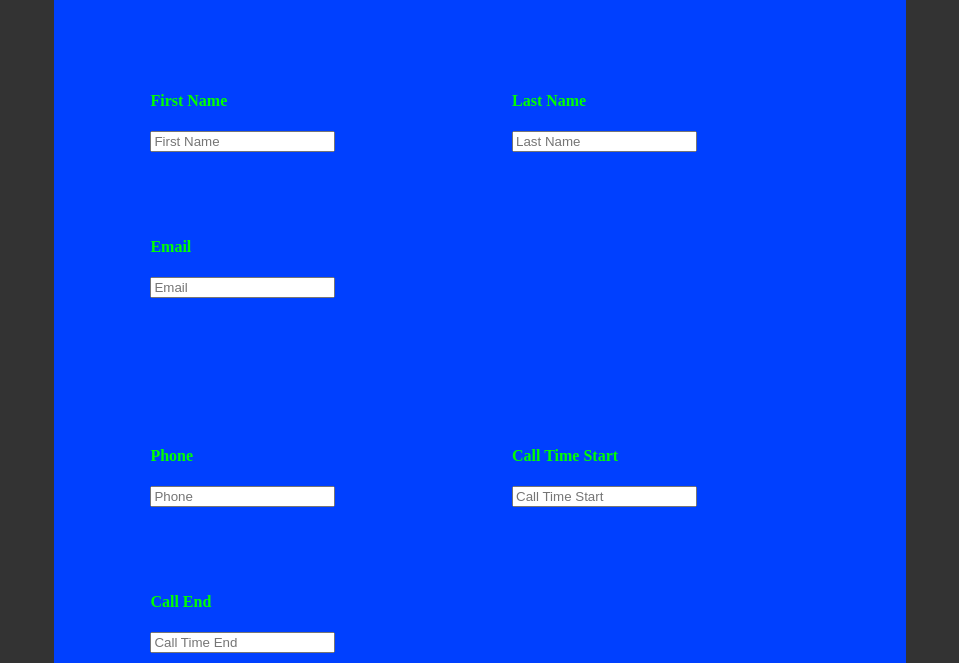
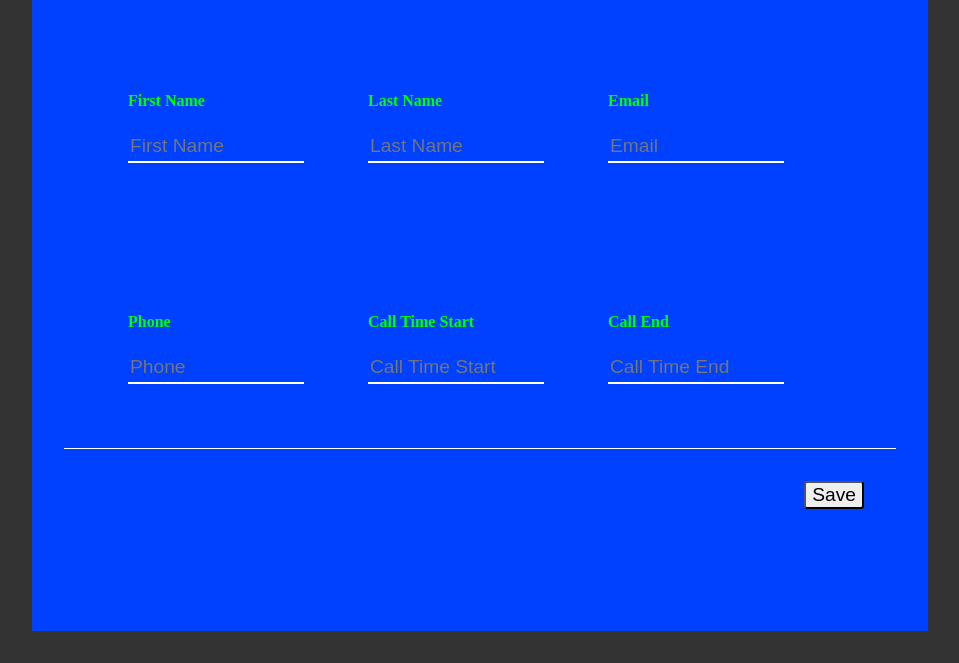
Before and after one commit to C1rcuit-Br3aker/05-Form-Modal, a website: page public/index.html in a window 1280 px wide. Shown: the part 137-800 px from the top of the page, without its empty margins (160-1119 px from the left). Drawn offline with nearby package versions, Linux system fonts and the light colour scheme; files that its build step writes are made by us from their sources.

Commit message:
input box border adjust save button

```diff
--- a/public/index.html
+++ b/public/index.html
@@ -15,6 +15,7 @@
 
       </div>
 
+        <div class="card-field">
           <div class="card-field-top">
 
             <div class="form-field-label">
@@ -24,7 +25,7 @@
 
 
               <div class="form-field-input">
-            <input class="form-field-input-first-name" placeholder="First Name">
+              <input class="form-field-input-text" placeholder="First Name">
               </div>
             </div>
 
@@ -35,7 +36,7 @@
 
                 <div class="form-field-input">
 
-              <input class="form-field-input-last-name" placeholder="Last Name">
+                <input class="form-field-input-text" placeholder="Last Name">
 
                 </div>
               </div>
@@ -46,7 +47,7 @@
                 </h4>
 
                 <div class="form-field-input">
-              <input class="form-field-input-email" placeholder="Email">
+                <input class="form-field-input-text" placeholder="Email">
 
                 </div>
               </div>
@@ -60,7 +61,7 @@
                     </h4>
 
                     <div class="form-field-input">
-                  <input class="form-field-input-phone" placeholder="Phone">
+                    <input class="form-field-input-text" placeholder="Phone">
 
                     </div>
                   </div>
@@ -71,7 +72,7 @@
                       </h4>
 
                       <div class="form-field-input">
-                    <input class="form-field-input-call-start" placeholder="Call Time Start">
+                      <input class="form-field-input-text" placeholder="Call Time Start">
 
                       </div>
                     </div>
@@ -82,8 +83,9 @@
                         </h4>
 
                         <div class="form-field-input">
-                      <input class="form-field-input-call-end" placeholder="Call Time End">
+                        <input class="form-field-input-text" placeholder="Call Time End">
 
+                        </div>
                       </div>
                   </div>
         </div>
--- a/styles/_base.scss
+++ b/styles/_base.scss
@@ -3,7 +3,3 @@ body {
   background: url('img/bg.png') no-repeat top center fixed;
   background-size: cover;
 }
-
-input {
-  outline: none;
-}
--- a/styles/app.scss
+++ b/styles/app.scss
@@ -18,12 +18,19 @@
   min-height: 100vh;
   padding: $gutter;
   background: $background-haze;
+  color: $text-color;
 }
 
 .card {
-  width: 70%;
+  width: 70vw;
   padding: $gutter;
   background: $card-background;
+}
+
+.card-field {
+  display: flex;
+  flex-direction: column;
+  flex-wrap: wrap;
 }
 
 .card-field-top {
@@ -46,13 +53,33 @@
   display: flex;
   flex-direction: column;
   flex-grow: 1;
+  // width: 100%;
+  max-width: 15rem;
   padding: 2rem;
   border-bottom: $brand-shadow;
   color: $label-color;
 }
 
+.card-actions {
+  display: flex;
+  justify-content: flex-end;
+  max-height: 2rem;
+  padding: 2rem;
+  border-top: 1px solid #fff;
+}
+
 .save-button {
-  float: right;
   border-radius: 0.2rem;
   font-size: 1.2rem;
 }
+
+.form-field-input-text {
+  width: 100%;
+  height: 2rem;
+  border: 0;
+  border-bottom: 2px solid #fff;
+  outline: none;
+  background: none;
+  color: $text-color;
+  font-size: 1.2rem;
+}
```
Lines whose indentation alone changed are shown as unchanged.
